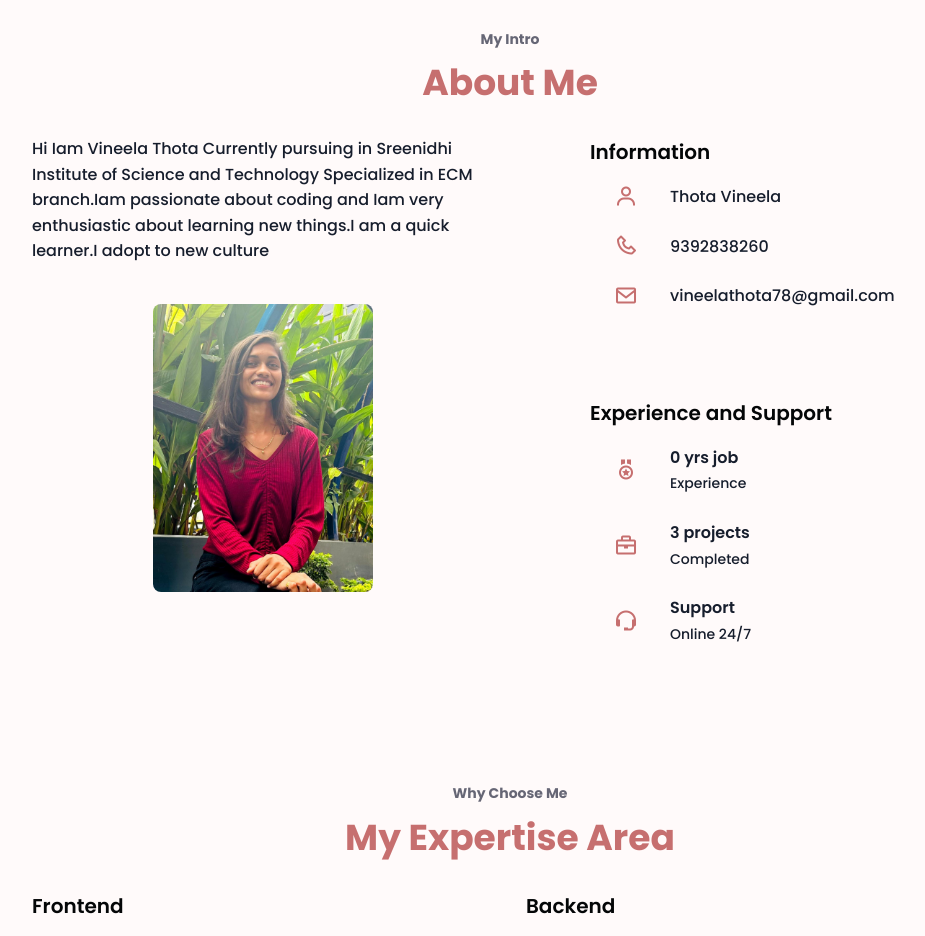
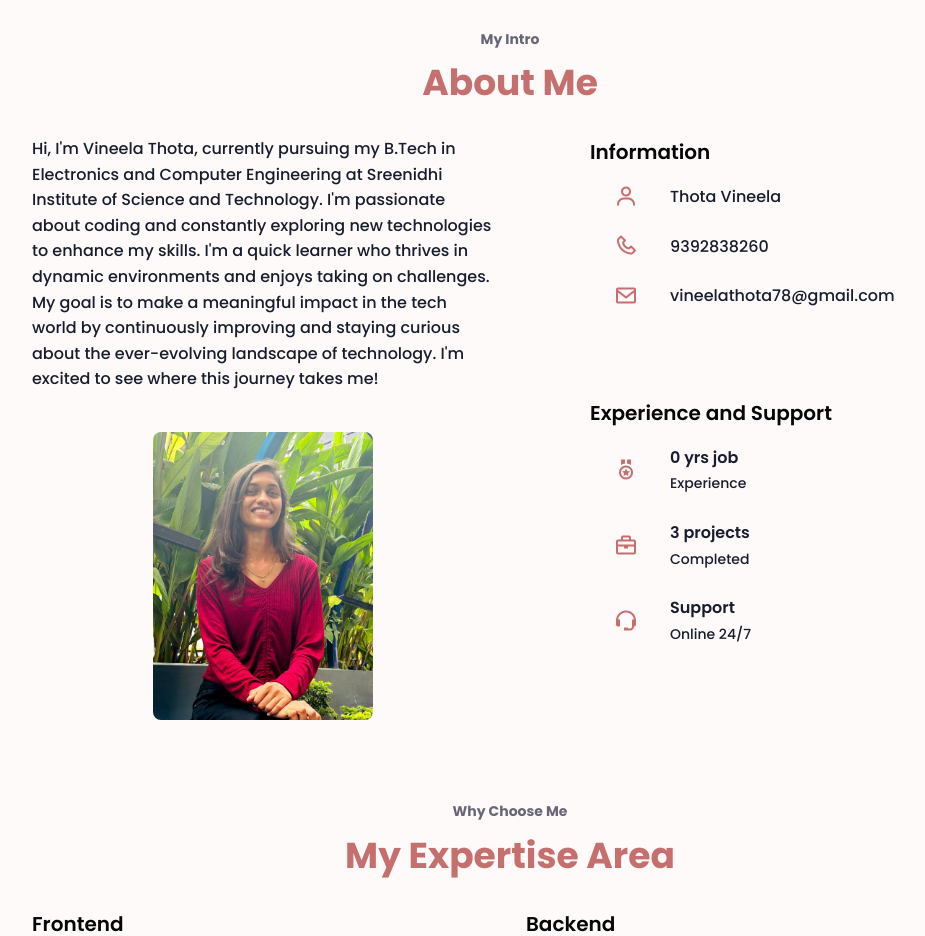
Before and after one commit to vineelathota78/portfolio, a plain HTML site: page index.html in a window 1280 px wide. Shown: the part 820-1756 px from the top of the page, without its empty margins (292-1217 px from the left). Drawn offline with nearby package versions, Linux system fonts and the light colour scheme.

Commit message:
Update index.html

```diff
--- a/index.html
+++ b/index.html
@@ -69,7 +69,7 @@
                 <div class="about__container bd-grid">
                     <div class="about__data">
                         <p class="about__description">
-                            Hi Iam Vineela Thota Currently pursuing in Sreenidhi Institute of Science and Technology Specialized in ECM branch.Iam passionate about coding and Iam very enthusiastic about learning new things.I am a quick learner.I adopt to new culture
+                            Hi, I'm Vineela Thota, currently pursuing my B.Tech in Electronics and Computer Engineering at Sreenidhi Institute of Science and Technology. I'm passionate about coding and constantly exploring new technologies to enhance my skills. I'm a quick learner who thrives in dynamic environments and enjoys taking on challenges. My goal is to make a meaningful impact in the tech world by continuously improving and staying curious about the ever-evolving landscape of technology. I'm excited to see where this journey takes me!
                         </p>
                         <img src="assests/img/about.png.jpg" alt="" class="about__img">
                     </div>
```
